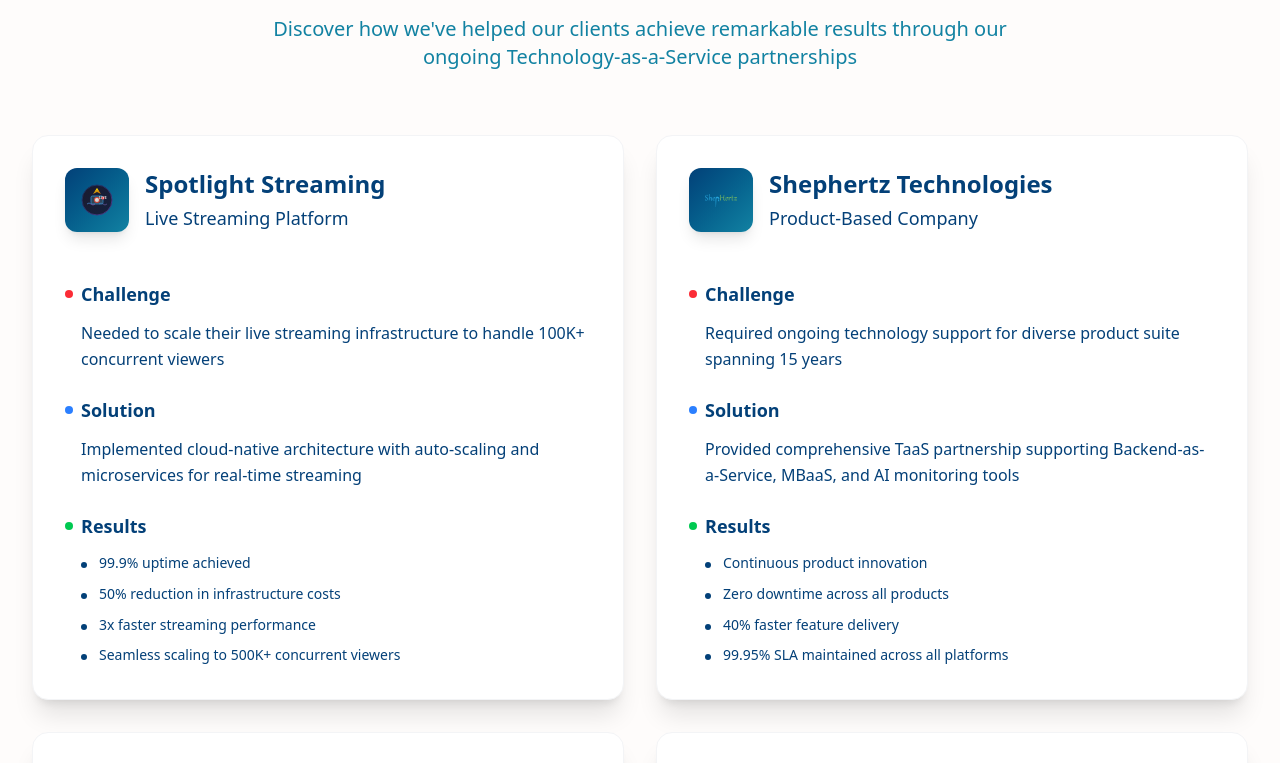
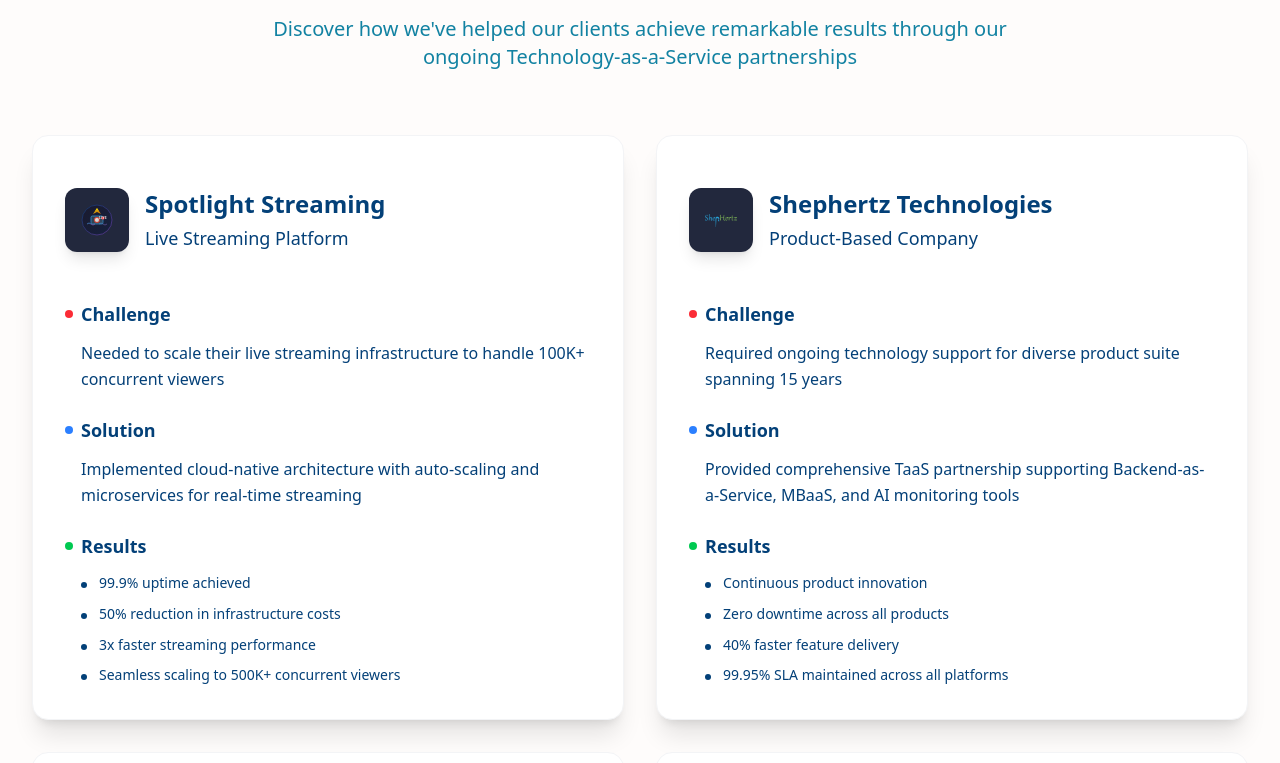
Before and after one commit to ampliedtech/AmpliedTech-Website, a Next.js app: page /customers in a window 1280 px wide. Shown: the part 3320-4083 px from the top of the page. Built offline with nearby package versions, Linux system fonts and the light colour scheme.

Commit message:
another tiny changes I didnt keep note of

```diff
--- a/src/app/customers/page.tsx
+++ b/src/app/customers/page.tsx
@@ -114,12 +114,12 @@
               {caseStudies.map((study, index) => (
                 <div
                   key={study.company}
-                  className="bg-white rounded-2xl shadow-xl border border-gray-100 hover:shadow-2xl transition-all duration-300 overflow-hidden"
+                  className="bg-white  rounded-2xl shadow-xl border border-gray-100 hover:shadow-2xl transition-all duration-300 overflow-hidden"
                 >
                   {/* Header with Logo and Company Info */}
-                  <div className="p-8 pb-6">
+                  <div className="p-8  mt-5 pb-6">
                     <div className="flex items-center space-x-4 mb-6">
-                      <div className="w-16 h-16 bg-gradient-to-br from-brand-primary to-brand-secondary rounded-xl flex items-center justify-center shadow-lg">
+                      <div className="w-16 h-16 bg-text/90 rounded-xl flex items-center justify-center shadow-lg">
                         <Image
                           src={study.logo}
                           alt={`${study.company} logo`}
```
